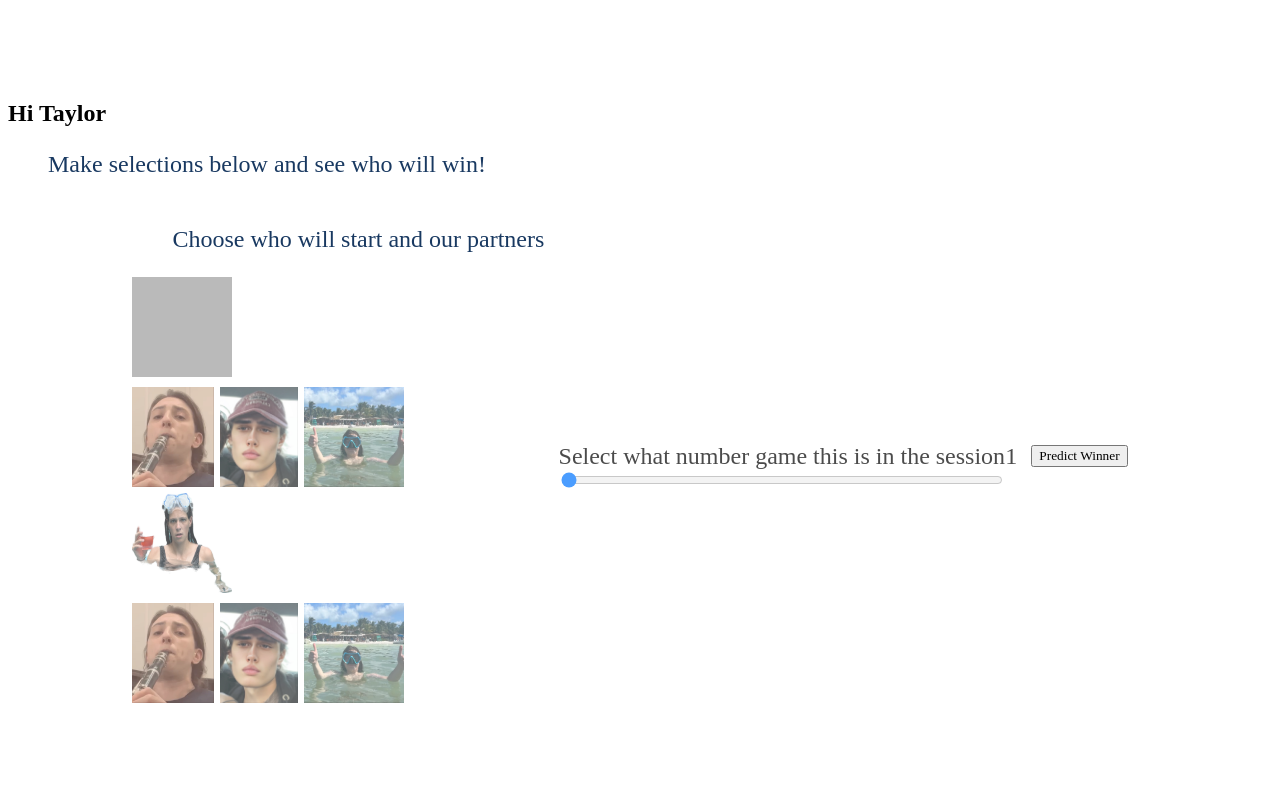
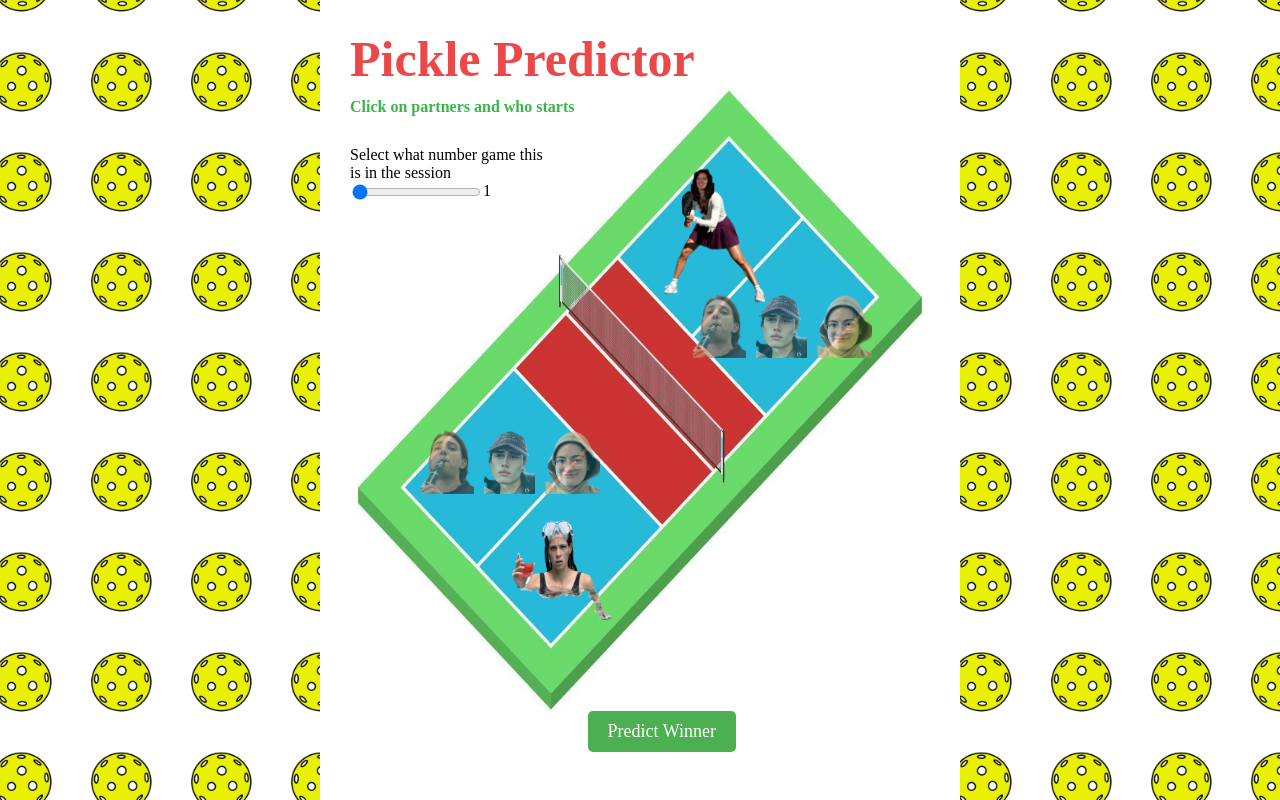
Before and after one commit to juliannaharwood/pickleball-app, a Flask app: page /pickleball-predictor in a window 1280 px wide. Run offline with Flask 3, Linux system fonts and the light colour scheme; some libraries are stand-ins or nearby versions; grey boxes are pictures that could not be loaded.

Commit message:
redesign

```diff
--- a/static/flask_style.css
+++ b/static/flask_style.css
@@ -1,129 +1,183 @@
-
-
-  #welcome {
-    margin-right: 40px;
+  /* Page styling */
+body {
+    margin: 0;
+    display: flex;
+    justify-content: center;
+    align-items: center;
+    flex-direction: column;
+    min-height: 100vh;
+    position: relative;
+    overflow-x: hidden; /* Prevent horizontal scrollbar due to side images */
+    /* font-family: "Roboto Mono", monospace; */
+    background-color: rgba(200, 223, 88, 0.803);
 }
 
-  html,
-  /* body { */
-    /* margin: 0; */
-    /* display: flex; */
-    /* justify-content: center;
-    flex-direction: column;
-    align-items: center;
-    min-height: 100vh;
-    font-family: "Roboto Mono", monospace;
-    display : flex;
-    justify-content: center !important;
-    align-items: center !important;
-    text-align: center !important; */
-    /* background-color: rgb(236, 232, 105); */
-  /* } */
+#side-image-left {
+  position: absolute;
+  top: 0;
+  left: 0;
+  width: 25%;
+  height: 100%;
+  background-image: url("images/pickleball.png"); /* Set the left image */
+  background-repeat: repeat; /* Repeat the image vertically */
+  background-size: 100px; /* Adjust the size of the pickleball image */
+  animation: movePickleballs 20s linear infinite;
+}
+
+#side-image-right {
+  position: absolute;
+  top: 0;
+  right: 0;
+  width: 25%;
+  height: 100%;
+  background-image: url("images/pickleball.png"); /* Set the right image */
+  background-repeat: repeat; /* Repeat the image vertically */
+  background-size: 100px; /* Adjust the size of the pickleball image */
+  animation: movePickleballs 20s linear infinite;
+}
+
+@keyframes movePickleballs {
+  0% {
+      background-position: 0 0;
+  }
+  100% {
+      background-position: 100% 100%; /* Adjust the end position for the background */
+  }
+}
 
 h1 {
-      margin-right: 20px;
-      margin-top: 50px;
-      font-size: 24px;
+  font-size: 50px;
+  margin-bottom: 10px;
+  margin-left: 30px;
+  margin-top: 30px;
+  font-weight: bold;
+  color:rgb(235, 73, 73)
 }
 
 p {
-      color: rgb(25, 57, 97);
-      margin-left: 40px;
+  color: #38b649;
+  margin: 0;
+  font-weight: 900;
 }
 
-  a {
-    margin: 25px;
-    font-family: inherit;
-    display:inline-block;
+#start-instructions {
+  margin-left: 30px;
+  font-weight: 900;
 }
 
-  a:link { text-decoration: none;
-    color: rgb(25, 57, 97); }
-
-
-  a:visited { text-decoration: none;
-    color: rgb(25, 57, 97); }
-
-
-  a:hover { text-decoration: none;
-    color: rgb(25, 57, 97); }
-
-
-  a:active { text-decoration: none;
-    color: rgb(25, 57, 97); }
-
-  button {
-      /* margin: 25px; */
-      font-family: inherit;
-      display : flex;
-      /* justify-content: center !important;
-      align-items: center !important;
-      text-align: center !important; */
-    }
-    /* End of Page styling */
-
-  /* user input styling */
-  .user-inputs {
-    width: 80%; /* Set the width of the container */
-    margin: 0 auto; /* Center the container horizontally */
-    display: flex; /* Use flexbox */
-    align-items: center; /* Center items vertically */
-    justify-content: space-between; /* Space elements evenly */
+.container {
+    background-image: url("images/court.jpeg");
+    background-repeat: no-repeat;
+    background-size: 100% 100%;
+    min-height: 100vh;
+    width: 50%;
+    height: 100%;
+    max-width: 1200px;
+    margin: 0 auto;
+    /* padding: 20px; */
+    background-color: rgba(200, 223, 88, 0.803);
+    /* display: flex; */
+    /* flex-direction: column; */
+    /* align-items: center; */
+    /* flex-direction: column; */
+    /* align-items: center; */
+    /* justify-content: center; */
+    /* margin-top: 20px; */
+    position: relative; /* Set position to relative */
 }
 
-  /* image styling */
-  img {
-    height: 100px;
-    opacity: 0.7;
-    /* display: flex; */
-    max-width: 100px;
-    /* width: 100px; */
+#becca {
+  height: 150px;
+  width: 150px;
+  position: absolute; /* Position the image absolutely */
+  top: 20%; /* Align to the top */
+  right: 27%; /* Align to the right */
 }
 
-  img:hover {
+#becca-serve {
+  height: 30px;
+  width: 30px;
+  position: absolute; /* Position the image absolutely */
+  top: 25%; /* Align to the top */
+  right: 35%; /* Align to the right */
+}
+
+#julianna {
+  height: 100px;
+  width: 100px;
+  position: absolute; /* Position the image absolutely */
+  top: 65%; /* Align to the top */
+  left: 30%; /* Align to the right */
+}
+
+#julianna-serve {
+  height: 30px;
+  width: 30px;
+  position: absolute; /* Position the image absolutely */
+  top: 70%; /* Align to the top */
+  left: 35%; /* Align to the right */
+}
+
+#becca-partners {
+  display: flex;
+  position: absolute; /* Position the image absolutely */
+  top: 36%; /* Align to the top */
+  right: 13%; /* Align to the right */
+  height: 75px;
+  /* justify-content: space-between; */
+}
+
+#julianna-partners {
+  display: flex;
+  position: absolute; /* Position the image absolutely */
+  top: 53%; /* Align to the top */
+  left: 15%; /* Align to the right */
+  height: 75px;
+  /* justify-content: space-between; */
+}
+
+/* Image styling */
+.light-up {
+    /* height: 100px; */
+    opacity: 0.7;
+    max-width: 100px;
+    margin: 5px 5px 5px;
+}
+
+.light-up:hover {
     opacity: 1;
 }
 
-  /* player and paddle styling */
-  .player {
+/* Game num input styling */
+.input-wrapper {
   display: flex;
+  /* align-items: center; */
+  margin: 30px;
+  width: 200px;
   flex-direction: column; /* Arrange items vertically */
-    gap: 10px;
 }
 
-  .paddles {
+.slider {
   display: flex;
-    justify-content: space-between; /* Space small images evenly */
-    gap: 10px;
 }
 
-  /* location selector styling */
-  .location-grid {
-    display: grid;
-    grid-template-columns: repeat(2, 1fr); /* 2 columns with equal width */
-    /* display: flex; */
-    gap: 10px; /* Gap between images */
+/* Predict Winner button styling */
+#predict {
+    font-family: inherit;
+    padding: 10px 20px;
+    font-size: 18px;
+    background-color: #4CAF50;
+    color: white;
+    border: none;
+    border-radius: 5px;
+    cursor: pointer;
+    transition: background-color 0.3s;
+    display: flex;
+    position: absolute; /* Position the image absolutely */
+    bottom: 6%;
+    right: 35%;
 }
 
-  /* court start time styling */
-
-  /* game session num styling */
-  .slider {
-    display: flex;
-    /* width: 100%; */
-    height: 25px;
-    outline: none;
-    opacity: 0.7;
-    transition: opacity .2s;
+#predict:hover {
+    background-color: #45a049;
 }
-
-  .slider:hover {
-    opacity: 1; /* Fully shown on mouse-over */
-  }
-
-  .input-wrapper {
-    display: flex;
-    flex-direction: column;
-    /* align-items: center; /* Optional: to center the label and input horizontally */
-    margin-bottom: 10px; /* Optional: to add some space between the label and the input */
-  }
--- a/templates/landing_page.html
+++ b/templates/landing_page.html
@@ -20,72 +20,57 @@
 
     <body>
 
-        <h1>Hi Taylor</h1>
+        <div id="side-image-left"></div>
+        <div id="side-image-right"></div>
 
-        <p id="sub-heading">Make selections below and see who will win!</p>
+        <div class="container">
+            <h1>Pickle Predictor</h1>
+            <!-- <p id="sub-heading">Make selections below and see who will win!</p> -->
+            <p id="start-instructions">Click on partners and who starts</p>
 
-        <div class="user-inputs">
-            <div class="start-and-partners">
-                <p id="start-instructions">Choose who will start and our partners</p>
-                <div class="player">
-                    <img src="static/images/becca.png" class="light-up">
-                    <div class="partners">
-                        <img src="static/images/tori.jpg" class="light-up">
-                        <img src="static/images/alex.jpg" class="light-up">
-                        <img src="static/images/taylor.jpg" class="light-up">
-                    </div>
-                </div>
+            <img id="becca" src="static/images/becca4.png"/>
+            <img id="julianna" src="static/images/julianna.png"/>
 
-              <!-- Second main image with two smaller images below -->
-                <div class="player">
-                    <img src="static/images/julianna.jpg" class="light-up">
-                    <div class="partners">
-                        <img src="static/images/tori.jpg" class="light-up">
-                        <img src="static/images/alex.jpg" class="light-up">
-                        <img src="static/images/taylor.jpg" class="light-up">
-                    </div>
-                <!-- <div class="paddles">
-                  <img src="static/images/gay.jpeg" class="light-up">
-                  <img src="static/images/straight.webp" class="light-up">
-                </div> -->
+            <img id="becca-serve" src="static/images/pickleball-small.png" style="display: none;">
+            <img id="julianna-serve" src="static/images/pickleball-small.png" style="display: none;">
+
+            <div id="becca-partners">
+                <img src="static/images/tori.png" class="light-up"/>
+                <img src="static/images/alex.png" class="light-up"/>
+                <img src="static/images/taylor2.png" class="light-up"/>
+            </div>
+
+            <div id="julianna-partners">
+                <img src="static/images/tori.png" class="light-up"/>
+                <img src="static/images/alex.png" class="light-up"/>
+                <img src="static/images/taylor2.png" class="light-up"/>
+            </div>
+
+            <div class="input-wrapper">
+                <label for="game-session-num">Select what number game this is in the session</label>
+                <div class="slider">
+                    <input type="range" id="game-session-num" min="1" max="5" value="1" onchange="updateTextInput(this.value);">
+                    <div id="game-session-num-input"></div>
                 </div>
             </div>
-            <!-- <div class="location-grid">
-                <img class="light-up" src="static/images/cienaga.png" alt="La Cienaga Tennis Club">
-                <img class="light-up" src="static/images/plummer.jpeg" alt="Plummer Park">
-                <img class="light-up" src="static/images/roxbury.jpeg" alt="Roxbury Tennis Club">
-                <img class="light-up" src="static/images/weho.jpeg" alt="West Hollywood Rec Center">
-            </div> -->
 
-            <!-- <div>
-                <input type="time" id="court-start-time" name="court-start-time" min="00:00" max="24:00"/>
-            </div> -->
-
-            <div class="slider">
-                <div class="input-wrapper">
-                    <label for="game-session-num">Select what number game this is in the session</label>
-                    <input type="range" id="game-session-num" min="1" max="5" value="1" onchange="updateTextInput(this.value);">
-                </div>
-                <div id="game-session-num-input"></div>
-            </div>
-
-            <!-- <div>
-                <select id="game-length">
-                    <option value="short">Short</option>
-                    <option value="medium">Medium</option>
-                    <option value="long">Long</option>
-                </select>
-            </div> -->
-
-            <div>
-                <button onclick="sendValue()">Predict Winner</button>
-            </div>
+            <button id="predict" onclick="sendValue()">Predict Winner</button>
 
         </div>
 
-        <p id="data"></p>
 
         <script>
+
+            // add serve pickleball on click
+            document.getElementById("becca").addEventListener("click", function() {
+                document.getElementById("becca-serve").style.display = "block";
+            });
+
+            // add serve pickleball on click
+            document.getElementById("julianna").addEventListener("click", function() {
+                document.getElementById("julianna-serve").style.display = "block";
+            });
+
             // Image opacity change
             var images = document.querySelectorAll(".light-up");
 
```
Also changed, not shown: static/images/alex.png (added), static/images/becca2.jpeg (added), static/images/becca4.png (added), static/images/court.jpeg (added), static/images/julianna.png (added), static/images/pickleball-small.png (added), static/images/pickleball.png (added), static/images/taylor2.png (added), static/images/tori.png (added), 2 other files. Lines whose indentation alone changed are shown as unchanged.
